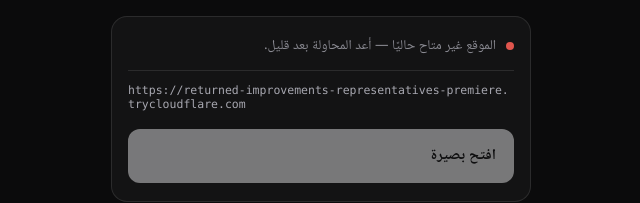
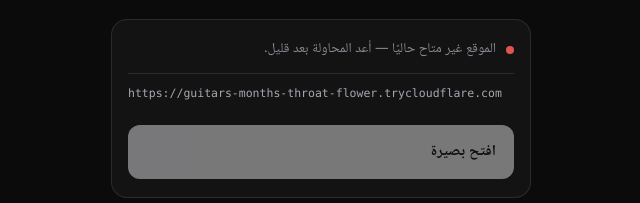
Before and after one commit to eiad451/basira, a plain HTML site: page index.html in a window 1280 px wide. Shown: the part 369-572 px from the top of the page, without its empty margins (319-959 px from the left). Drawn offline with Linux system fonts and the light colour scheme; no server answers.

Commit message:
بصيرة: تحديث الرابط الثابت → guitars-months-throat-flower.trycloudflare.com

```diff
--- a/index.html
+++ b/index.html
@@ -86,11 +86,11 @@
 (function () {
   // أحدث عنوان أولًا. يحدّثها المشغّل تلقائيًا كلما تغيّر النفق.
   var CANDIDATES = [
+      "https://guitars-months-throat-flower.trycloudflare.com",
       "https://returned-improvements-representatives-premiere.trycloudflare.com",
       "https://rec-jake-supplemental-villages.trycloudflare.com",
       "https://raise-routers-pepper-atlanta.trycloudflare.com",
-      "https://obituaries-respiratory-pulling-striking.trycloudflare.com",
-      "https://element-sale-libraries-under.trycloudflare.com"
+      "https://obituaries-respiratory-pulling-striking.trycloudflare.com"
 ];
   // معرّف عميل Google — يُملأ تلقائياً من إعدادات الخادم.
   var GOOGLE_CLIENT_ID = "";
```
